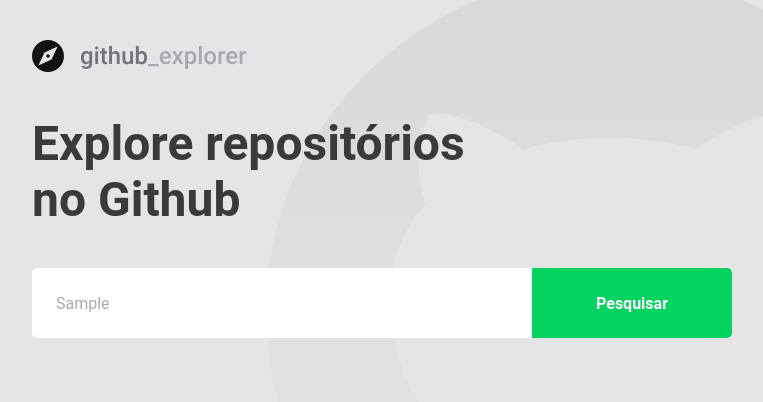
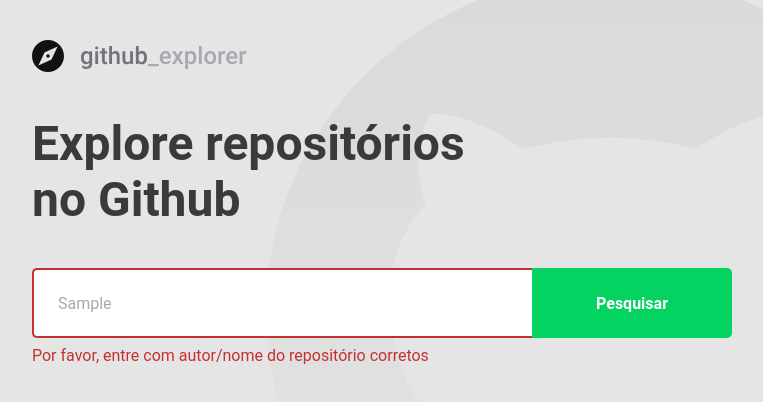
Before and after one commit to ruanvalente/github-explore, a React (Create React App) app: page / in a window 1280 px wide. Both pictures are taken after typing "Sample" into the empty fields and a click on the button "Pesquisar". Shown: the top 402 px of the page, without its empty margins (148-911 px from the left). Built offline with nearby package versions, Linux system fonts and the light colour scheme; no server answers.

Commit message:
added error checking features in the input :memo

```diff
--- a/src/pages/Dashboard/index.tsx
+++ b/src/pages/Dashboard/index.tsx
@@ -6,7 +6,7 @@
 
 import api from '../../services/api'
 
-import { Title, Form, Repositories } from './styles'
+import { Title, Form, Repositories, Error } from './styles'
 
 interface Repository {
   full_name: string
@@ -20,22 +20,39 @@
 const Dashboard: React.FC = () => {
   const [repositories, setrepositories] = useState<Repository[]>([])
   const [newRepository, setNewRepository] = useState('')
+  const [inputError, setInputError] = useState('')
 
   async function handleAddRepository(
     event: FormEvent<HTMLFormElement>,
   ): Promise<void> {
+
     event.preventDefault()
-    const response = await api.get<Repository>(`repos/${newRepository}`)
-    const repository = await response.data
-    setrepositories([...repositories, repository])
-    setNewRepository('')
+
+    if(!inputError) {
+      setInputError('Por favor, entre com autor/nome do repositório corretos')
+      return
+    }
+
+    try {
+      const response = await api.get<Repository>(`repos/${newRepository}`)
+      const repository = await response.data
+
+      setrepositories([...repositories, repository])
+      setNewRepository('')
+      setInputError('')
+    } catch(error) {
+      setInputError('Repositório não encontrado')
+      setNewRepository('')
+    }
+
   }
 
   return (
     <>
       <img src={LogoImage} alt="Github Explore" />
       <Title>Explore repositórios no Github</Title>
-      <Form onSubmit={handleAddRepository}>
+
+      <Form hasError={!!inputError} onSubmit={handleAddRepository}>
         <input
           type="text"
           placeholder="Explorar um repositório"
@@ -44,6 +61,9 @@
         />
         <button type="submit">Pesquisar</button>
       </Form>
+
+
+      {inputError && <Error>{inputError}</Error>}
 
       <Repositories>
         {repositories.map(repository => (
--- a/src/pages/Dashboard/styles.ts
+++ b/src/pages/Dashboard/styles.ts
@@ -1,5 +1,9 @@
-import styled from 'styled-components'
+import styled, {css} from 'styled-components'
 import { shade } from 'polished'
+
+interface FormProps {
+  hasError: boolean
+}
 
 export const Title = styled.h1`
   max-width: 433px;
@@ -10,7 +14,7 @@
   margin-top: 40px;
 `
 
-export const Form = styled.form`
+export const Form = styled.form<FormProps>`
   display: flex;
   margin-top: 40px;
   max-width: 700px;
@@ -19,9 +23,15 @@
     flex: 1;
     height: 70px;
     padding: 0 24px;
-    border: 0;
+    border: 2px solid #fff;
+    border-right: 0;
     border-radius: 5px 0px 0px 5px;
     color: #a8a8b3;
+
+    ${(props) => props.hasError &&
+      css`
+        border-color: #c53030;
+    `}
 
     &::placeholder {
       color: #a8a8b3;
@@ -44,6 +54,12 @@
       background-color: ${shade(0.2, '#04d361')};
     }
   }
+`
+
+export const Error = styled.span`
+  display: block;
+  color: #c53030;
+  margin-top: 8px;
 `
 
 export const Repositories = styled.div`
```
